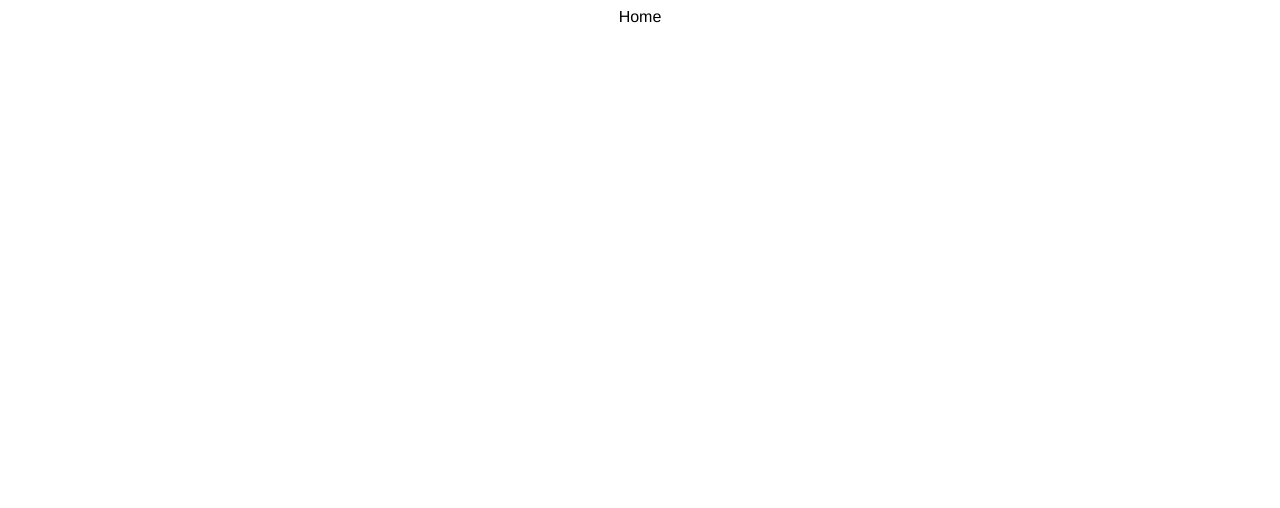
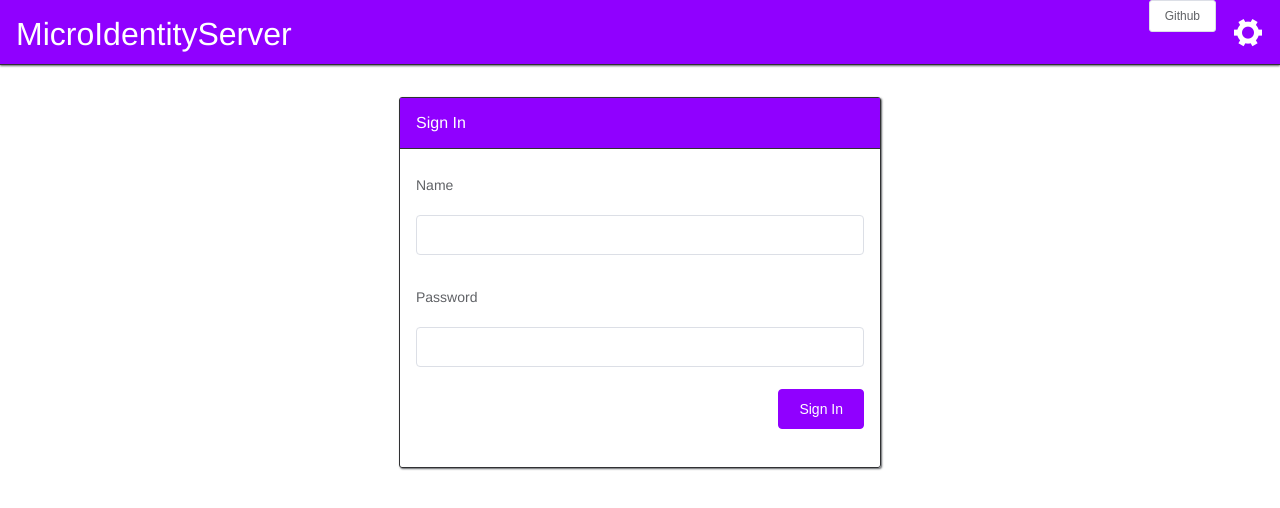
Before and after one commit to alex-c/MicroIdentityService, a Vue app in the folder mis-frontend/: page / in a window 1280 px wide. Shown: the top 508 px of the page. Built offline with nearby package versions, Linux system fonts and the light colour scheme.

Commit message:
WIP on login page

```diff
--- a/mis-frontend/package.json
+++ b/mis-frontend/package.json
@@ -8,6 +8,7 @@
   },
   "dependencies": {
     "core-js": "^3.6.5",
+    "element-ui": "^2.13.2",
     "vue": "^2.6.12",
     "vue-router": "^3.4.7",
     "vuex": "^3.5.1"
--- a/mis-frontend/src/App.vue
+++ b/mis-frontend/src/App.vue
@@ -5,6 +5,10 @@
 </template>
 
 <style lang="scss">
+body {
+  margin: 0px;
+}
+
 #app {
   font-family: Avenir, Helvetica, Arial, sans-serif;
   -webkit-font-smoothing: antialiased;
--- a/mis-frontend/src/main.js
+++ b/mis-frontend/src/main.js
@@ -2,8 +2,12 @@ import Vue from 'vue';
 import App from './App.vue';
 import router from './router/router.js';
 import store from './store/store.js';
+Vue.config.productionTip = false;
 
-Vue.config.productionTip = false;
+// Element UI
+import Element from 'element-ui';
+import './style/theme.scss';
+Vue.use(Element);
 
 new Vue({
   router,
--- a/mis-frontend/src/router/router.js
+++ b/mis-frontend/src/router/router.js
@@ -1,14 +1,14 @@
 import Vue from 'vue';
 import VueRouter from 'vue-router';
-import Home from '../views/Home.vue';
+import Public from '../views/Public.vue';
 
 Vue.use(VueRouter);
 
 const routes = [
   {
     path: '/',
-    name: 'Home',
-    component: Home,
+    name: 'Public',
+    component: Public,
   },
 ];
 
--- /dev/null
+++ b/mis-frontend/src/style/colors.scss
@@ -0,0 +1,3 @@
+$mis-color-primary: #9000FF;
+$mis-color-border: #303133;
+$mis-color-shadow: #606266;
--- /dev/null
+++ b/mis-frontend/src/style/theme.scss
@@ -0,0 +1,8 @@
+@import './colors.scss';
+
+// Set colors
+$--color-primary: $mis-color-primary;
+
+// Import Element UI style
+$--font-path: '~element-ui/lib/theme-chalk/fonts';
+@import '~element-ui/packages/theme-chalk/src/index';
--- /dev/null
+++ b/mis-frontend/src/views/Public.vue
@@ -0,0 +1,107 @@
+<template>
+  <div>
+    <header>
+      <div id="header-title">MicroIdentityServer</div>
+      <div id="header-options">
+        <div><el-button size="small">Github</el-button></div>
+        <div class="option"><i class="el-icon-s-tools" /></div>
+      </div>
+    </header>
+    <main>
+      <div id="login-box">
+        <div id="login-box-header">Sign In</div>
+        <div id="login-box-content">
+          <el-form label-position="top" :model="loginForm">
+            <el-form-item label="Name">
+              <el-input v-model="loginForm.userName"></el-input>
+            </el-form-item>
+            <el-form-item label="Password" prop="password">
+              <el-input type="password" v-model="loginForm.password" autocomplete="off"></el-input>
+            </el-form-item>
+            <el-form-item id="login-form-button">
+              <el-button type="primary">Sign In</el-button>
+            </el-form-item>
+          </el-form>
+        </div>
+      </div>
+    </main>
+  </div>
+</template>
+
+<script>
+export default {
+  name: 'Public',
+  data() {
+    return {
+      loginForm: {
+        userName: '',
+        password: '',
+      },
+    };
+  },
+};
+</script>
+
+<style lang="scss" scoped>
+@import '@/style/colors.scss';
+
+header {
+  text-align: left;
+  background-color: $mis-color-primary;
+  overflow: auto;
+  color: white;
+  border-bottom: 1px solid $mis-color-border;
+  box-shadow: 0px 1px 2px 0px $mis-color-shadow;
+}
+
+#header-title {
+  float: left;
+  font-size: 32px;
+  padding: 16px;
+  height: 32px;
+}
+
+#header-options {
+  float: right;
+  display: flex;
+  & > .option {
+    font-size: 32px;
+    padding: 16px;
+    width: 32px;
+    height: 32px;
+  }
+  & > .option:hover {
+    background-color: white;
+    color: $mis-color-primary;
+    cursor: pointer;
+  }
+}
+
+main {
+  padding: 32px 0px;
+}
+
+#login-box {
+  width: 480px;
+  margin: auto;
+  text-align: left;
+  border: 1px solid $mis-color-border;
+  border-radius: 3px;
+  box-shadow: 1px 1px 2px 0px $mis-color-shadow;
+}
+
+#login-box-header {
+  background-color: $mis-color-primary;
+  padding: 16px;
+  color: white;
+  border-bottom: 1px solid $mis-color-border;
+}
+
+#login-box-content {
+  padding: 16px;
+}
+
+#login-form-button {
+  text-align: right;
+}
+</style>
```
Also changed, not shown: 1 other file (tests, documents, lock files or other folders).
